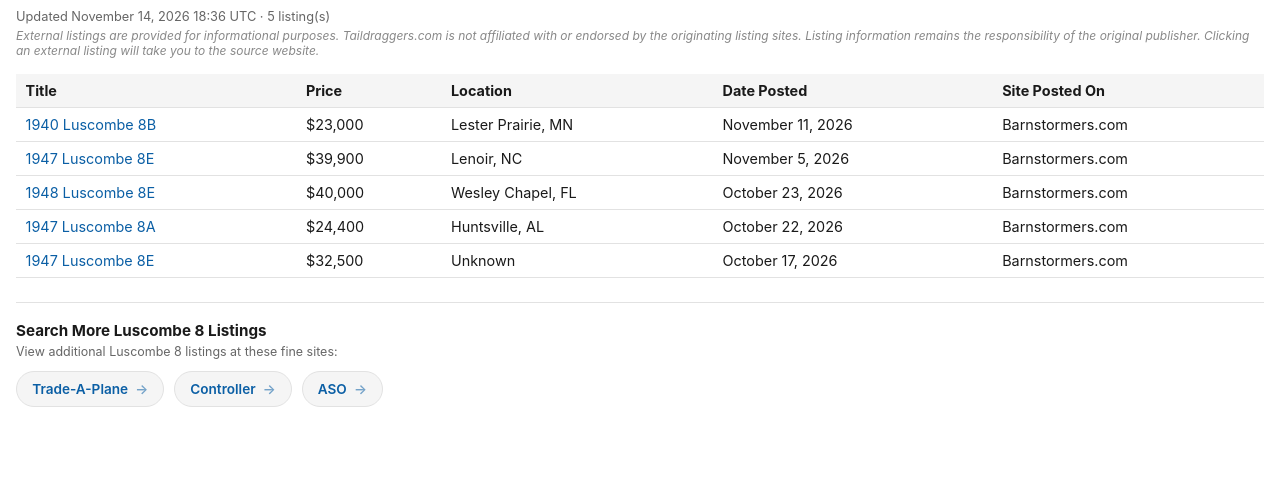
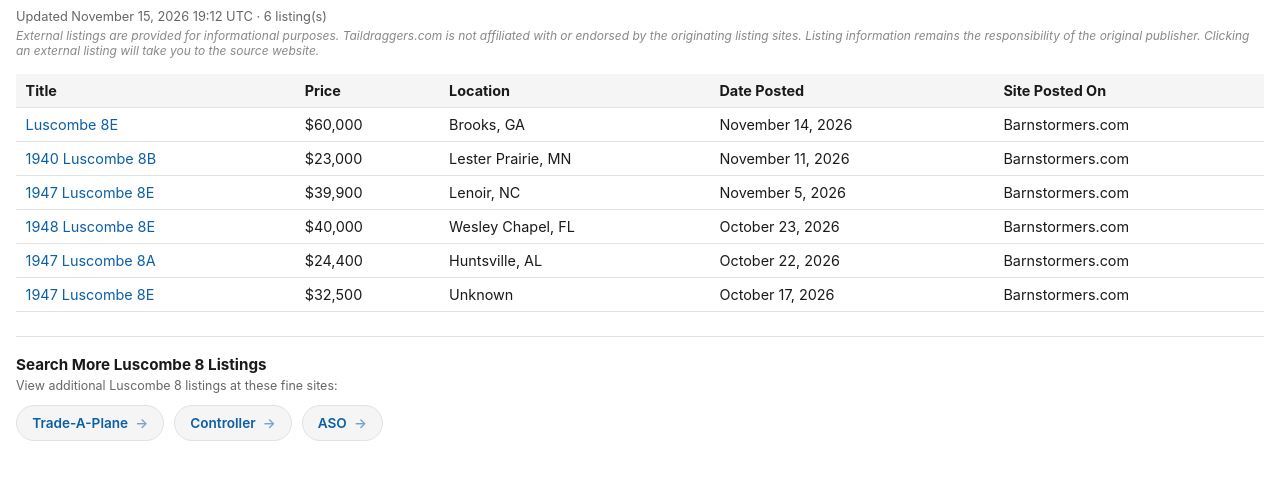
Before and after one commit to taildraggers/luscombe-8a-for-sale, a plain HTML site: page docs/index.html in a window 1280 px wide. Shown: the part 43-522 px from the top of the page. Drawn offline with Linux system fonts and the light colour scheme.

Commit message:
Update Luscombe 8 listings (2026-11-15)

```diff
--- a/docs/index.html
+++ b/docs/index.html
@@ -76,13 +76,14 @@
 </head>
 <body>
   <h1>Other Luscombe 8 Ads on the Web</h1>
-  <div class="updated">Updated November 14, 2026 18:36 UTC &middot; 5 listing(s)</div>
+  <div class="updated">Updated November 15, 2026 19:12 UTC &middot; 6 listing(s)</div>
   <div class="disclaimer">External listings are provided for informational purposes. Taildraggers.com is not affiliated with or endorsed by the originating listing sites. Listing information remains the responsibility of the original publisher. Clicking an external listing will take you to the source website.</div>
   <table>
     <thead>
       <tr><th>Title</th><th>Price</th><th>Location</th><th>Date Posted</th><th>Site Posted On</th></tr>
     </thead>
     <tbody>
+        <tr><td><a href="https://www.barnstormers.com/classified-2057418-Luscombe-8E.html" target="_blank" rel="noopener noreferrer">Luscombe 8E</a></td><td>$60,000</td><td>Brooks, GA</td><td>November 14, 2026</td><td>Barnstormers.com</td></tr>
         <tr><td><a href="https://www.barnstormers.com/classified-2083134-1940-Luscombe-8B.html" target="_blank" rel="noopener noreferrer">1940 Luscombe 8B</a></td><td>$23,000</td><td>Lester Prairie, MN</td><td>November 11, 2026</td><td>Barnstormers.com</td></tr>
         <tr><td><a href="https://www.barnstormers.com/classified-2076226-1947-Luscombe-8E--0200100HP.html" target="_blank" rel="noopener noreferrer">1947 Luscombe 8E</a></td><td>$39,900</td><td>Lenoir, NC</td><td>November 5, 2026</td><td>Barnstormers.com</td></tr>
         <tr><td><a href="https://www.barnstormers.com/classified-2074551-1948-Luscombe-8E.html" target="_blank" rel="noopener noreferrer">1948 Luscombe 8E</a></td><td>$40,000</td><td>Wesley Chapel, FL</td><td>October 23, 2026</td><td>Barnstormers.com</td></tr>
```
